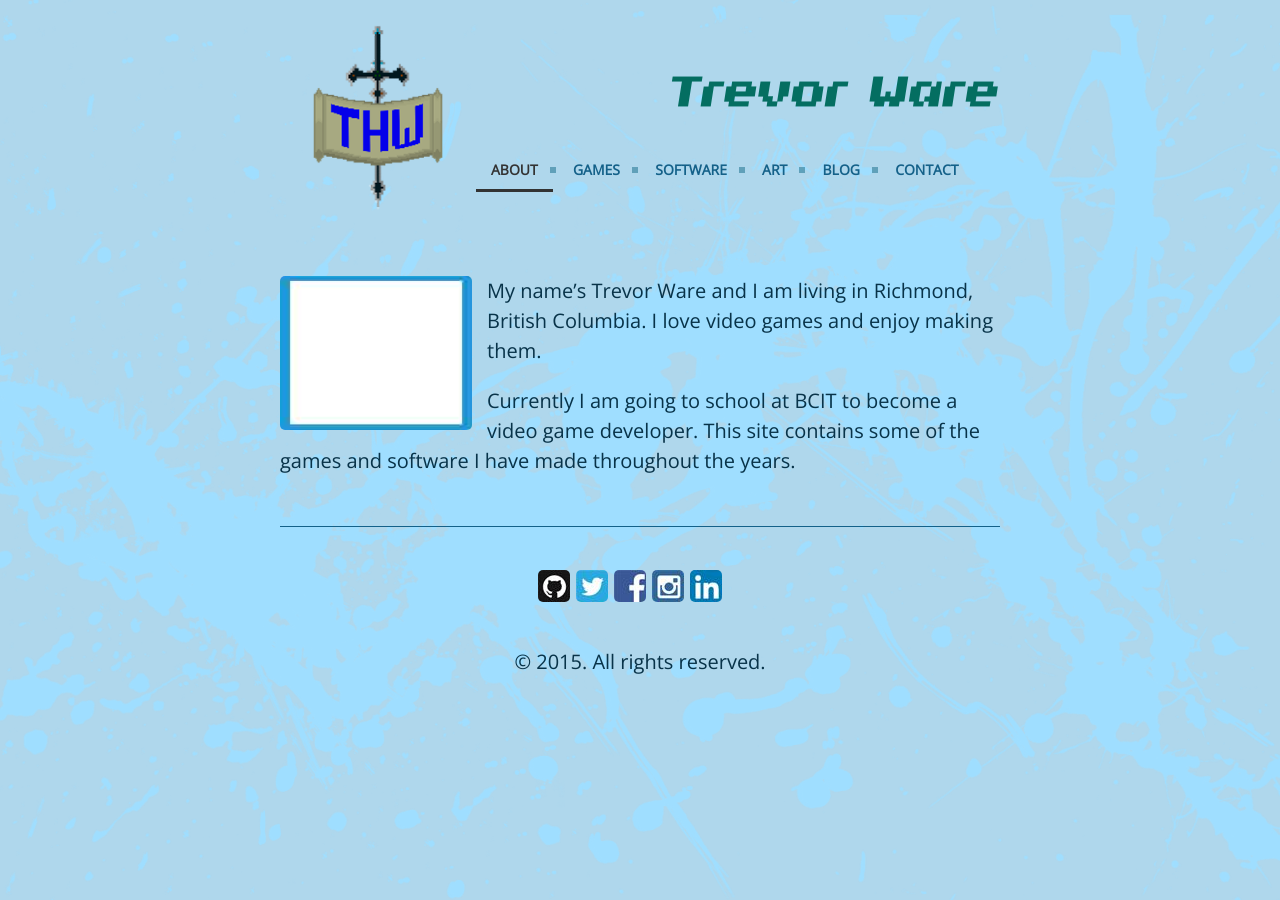
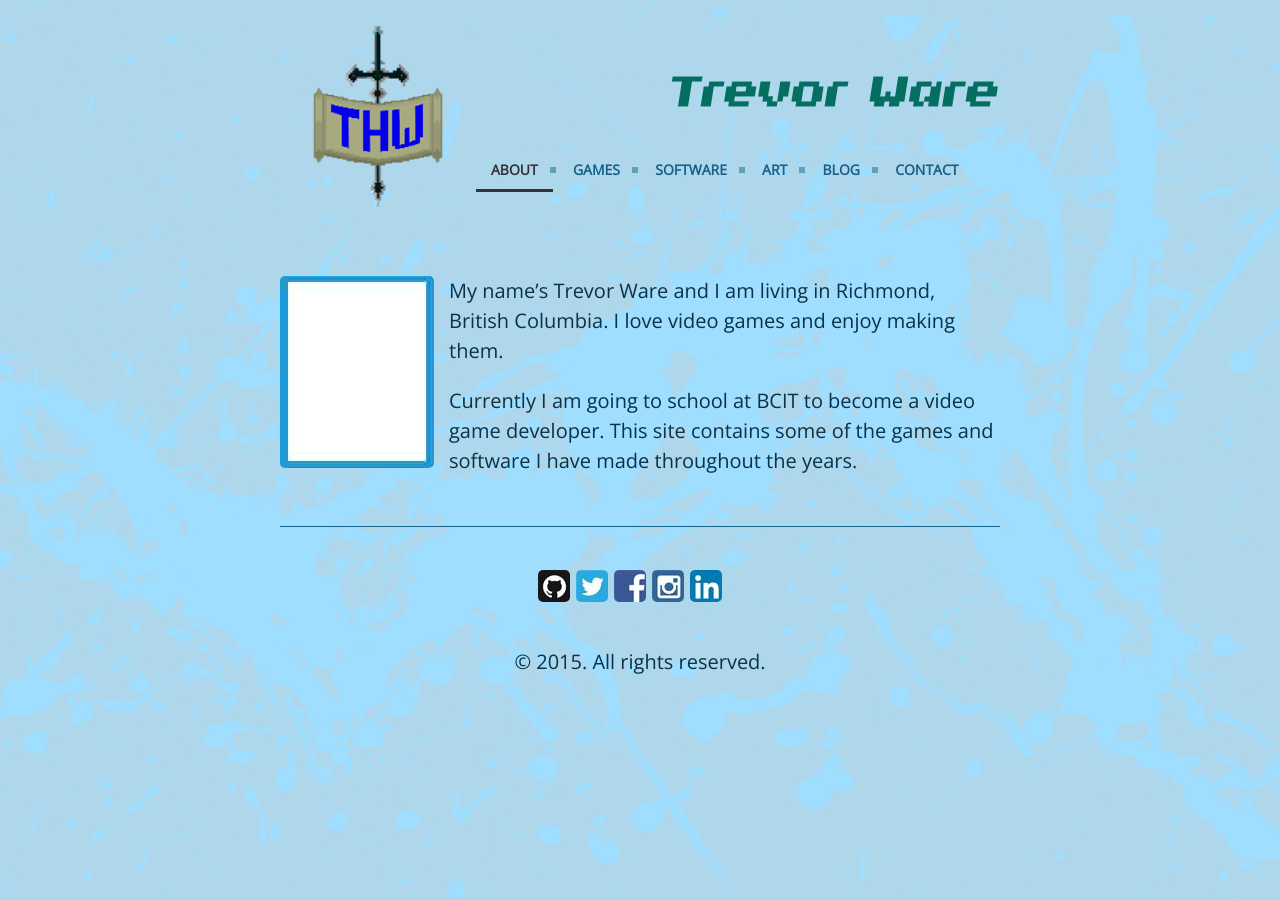
Before and after one commit to twarrre/twarrre.github.io, a Jekyll site: the page built from index.md, in a window 1280 px wide. Built offline with Jekyll 4.4.1, drawn with Linux system fonts in a browser that asks for light colours.

Commit message:
Reversed the height and width by mistake.

```diff
--- a/index.md
+++ b/index.md
@@ -4,7 +4,7 @@ title: About
 tag: About
 ---
 
-<img id="aboutimg" src="/assets/icons/about.png" width="192" height="154" />My name's Trevor Ware and I am living in Richmond, British Columbia. I love video games and enjoy making them.
+<img id="aboutimg" src="/assets/icons/about.png" width="154" height="192" />My name's Trevor Ware and I am living in Richmond, British Columbia. I love video games and enjoy making them.
 
 Currently I am going to school at BCIT to become a video game developer. This site contains some of the games and software I have made throughout the years.
 <br>
```
